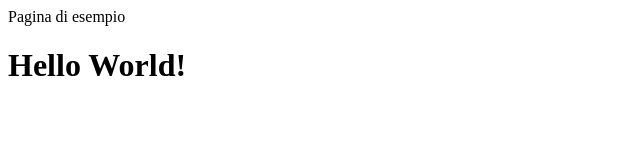
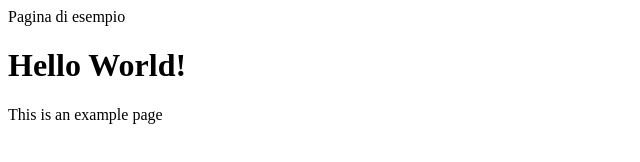
Before and after one commit to fodierna/Informatica4CI, a plain HTML site: page index.html in a window 1280 px wide. Shown: the whole page, without its empty margins (0-640 px from the left). Drawn offline with Linux system fonts and the light colour scheme.

Commit message:
aggiunto stile e modificato index

```diff
--- a/index.html
+++ b/index.html
@@ -4,5 +4,6 @@
   <head> Pagina di esempio </head>
   <body>
       <h1> Hello World! </h1>
+      <p> This is an example page </p>
   </body>
 <html>
```
Also changed, not shown: style.css (added).
